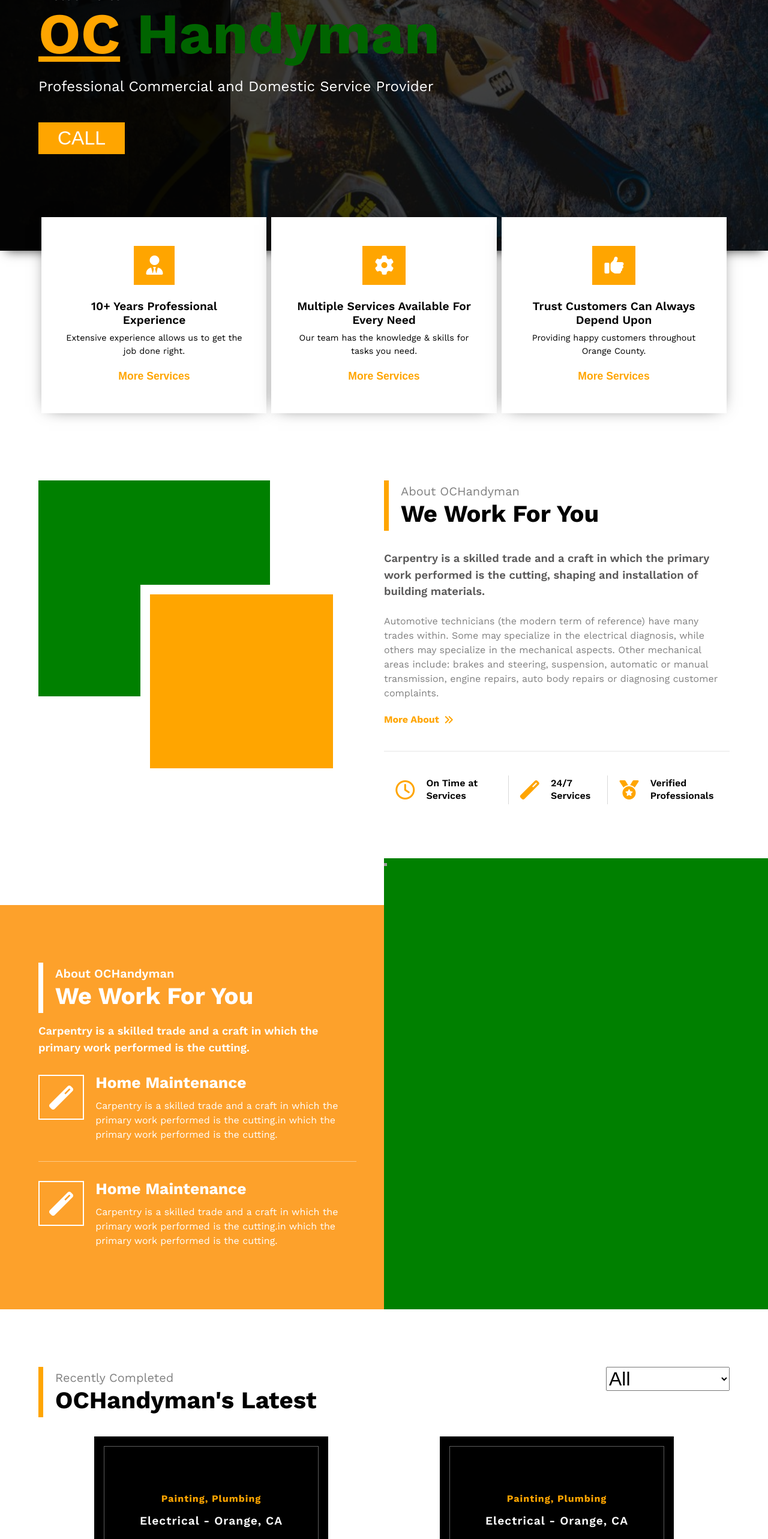
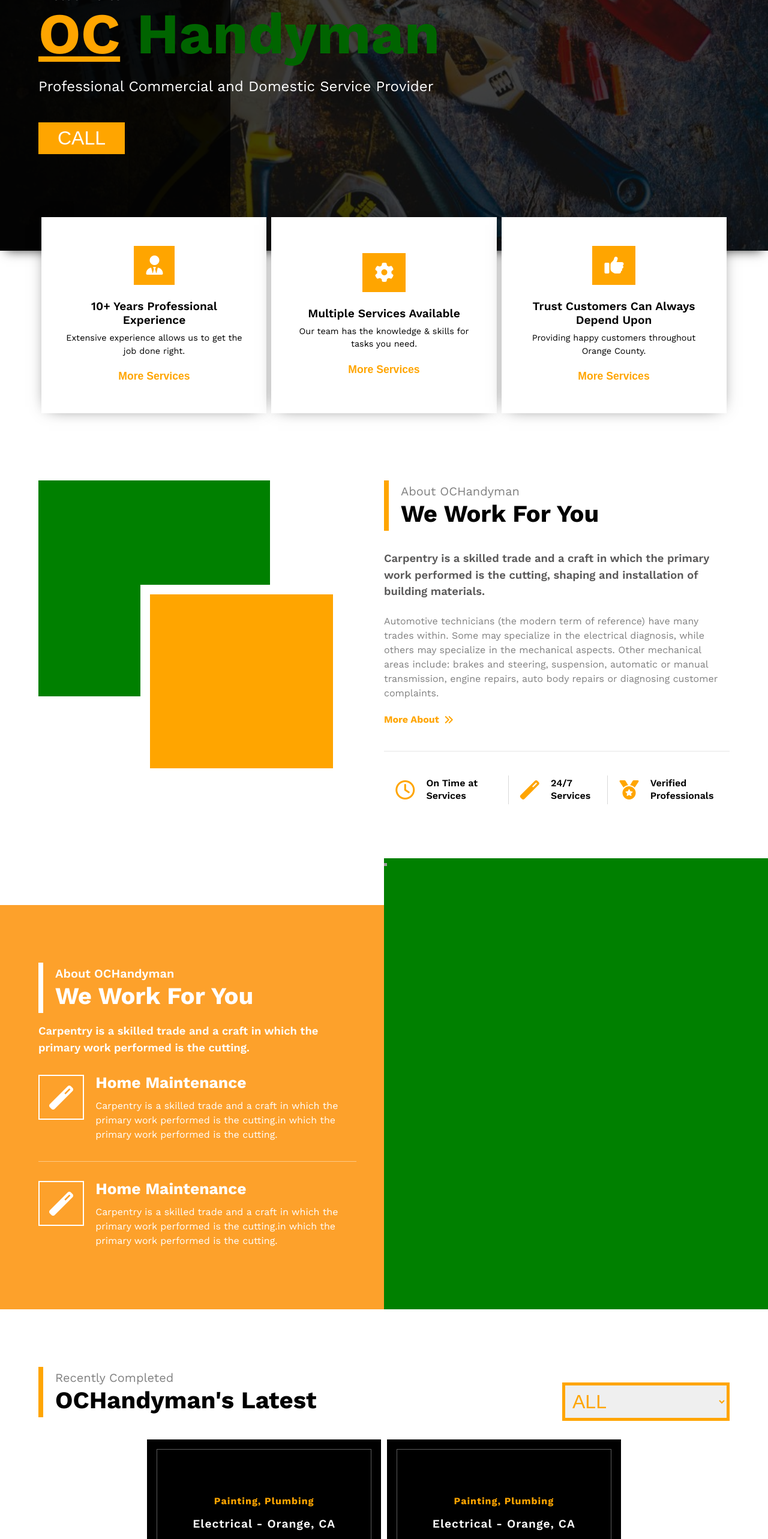
Before and after one commit to Michelobe/oc-handyman, a React (Create React App) app: page / in a window 1280 px wide. Shown: the part 234-2800 px from the top of the page at 60% size. Built offline with nearby package versions, Linux system fonts and the light colour scheme.

Commit message:
Making minor changes to the optimization on the entire website. I noticed a few things off on mobile, committing and pushing changes

```diff
--- a/src/components/CardSection.js
+++ b/src/components/CardSection.js
@@ -17,7 +17,7 @@ const CardSection = () => {
                   <div className='iconContainer'>
                     <i className="fas fa-cog"></i>
                   </div>
-                  <h1>Multiple Services Available For Every Need</h1>
+                  <h1>Multiple Services Available</h1>
                   <p>Our team has the knowledge & skills for tasks you need.</p>
                   <button>More Services</button>
               </div>
--- a/src/scss/components/cardSection.css
+++ b/src/scss/components/cardSection.css
@@ -1,5 +1,4 @@
-/* NOT OPTIMIZED FOR MOBILE, PLEASE REMOVE COMMENT AFTER OPTIMIZATION */
-/* MEDIA QUERIES HAVE BEEN MOVED TO THE BOTTOM */
+
 
 .cardSection .cardContainer {
     display: flex;
--- a/src/scss/components/introSection.css
+++ b/src/scss/components/introSection.css
@@ -349,6 +349,9 @@
     }
 }
 @media only screen and (max-width: 499px) {
+    .introSection {
+        margin-bottom: 8rem;
+    }
     .introSection .introSectionContainer {
         margin-top: .5rem;
     }
--- a/src/scss/components/projectsSection.css
+++ b/src/scss/components/projectsSection.css
@@ -17,6 +17,7 @@
     display: flex;
     flex-flow: row;
     justify-content: space-between;
+    align-items: center;
 }
 
 /* NAV HEADER */
@@ -37,6 +38,13 @@
 /* MOBILE NAV */
 .projectsSection .projectsNav .mobileNav .navDrop{
     font-size: 2rem;
+    border: 5px solid orange;
+    text-transform: uppercase;
+    color: orange;
+    padding: .5rem;
+}
+.projectsSection .projectsNav .mobileNav .navDrop .dropOption{
+    border: 5px solid orange;
 }
 
 /* NAV BUTTONS */
@@ -64,14 +72,14 @@
 .projectsSection .projectTiles {
     display: flex;
     flex-flow: row wrap;
-    justify-content: space-around;
+    justify-content: center;
 }
 .projectsSection .projectTiles .projectTile {
     position: relative;
     width: 390px;
     height: 275px;
     color: white;
-    margin-bottom: 1rem;
+    margin: .3rem;
 }
 /* BACKGROUND */
 .projectsSection .projectTiles .projectTile .tilePhoto{
```
